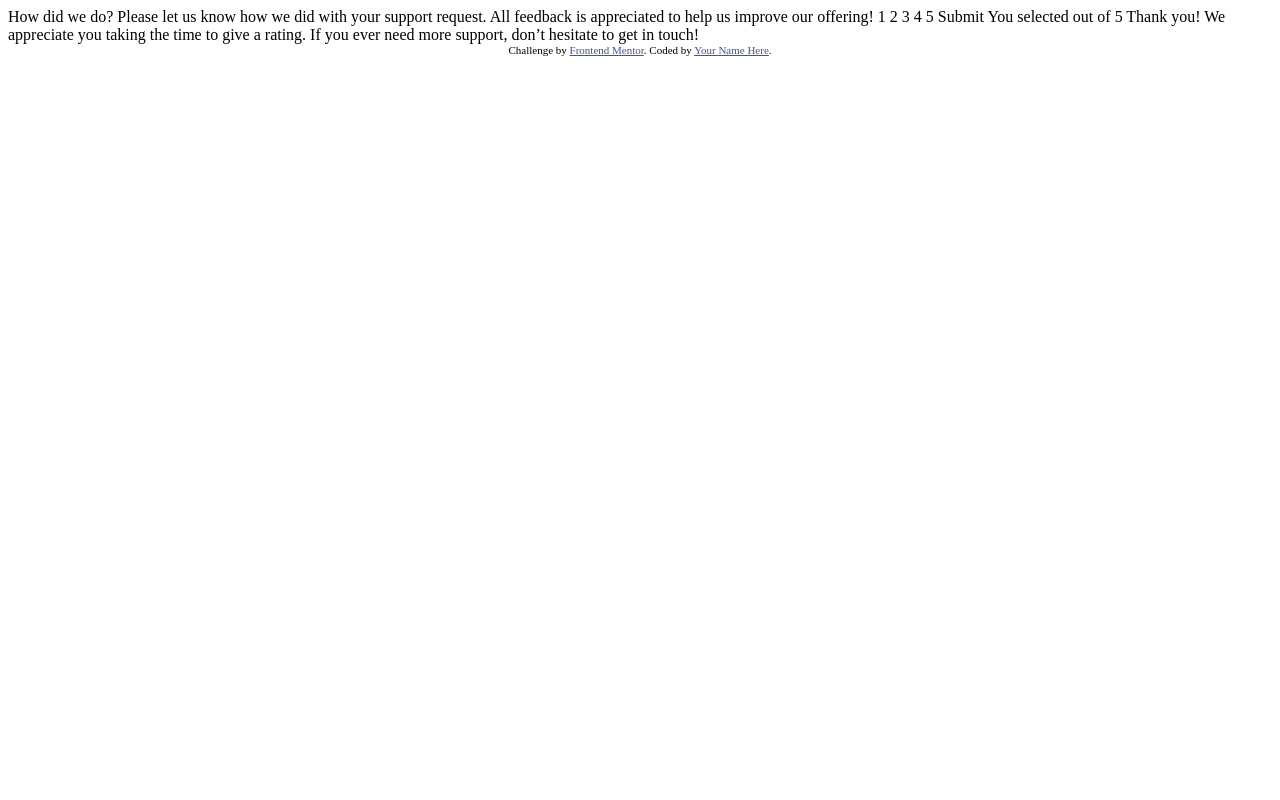
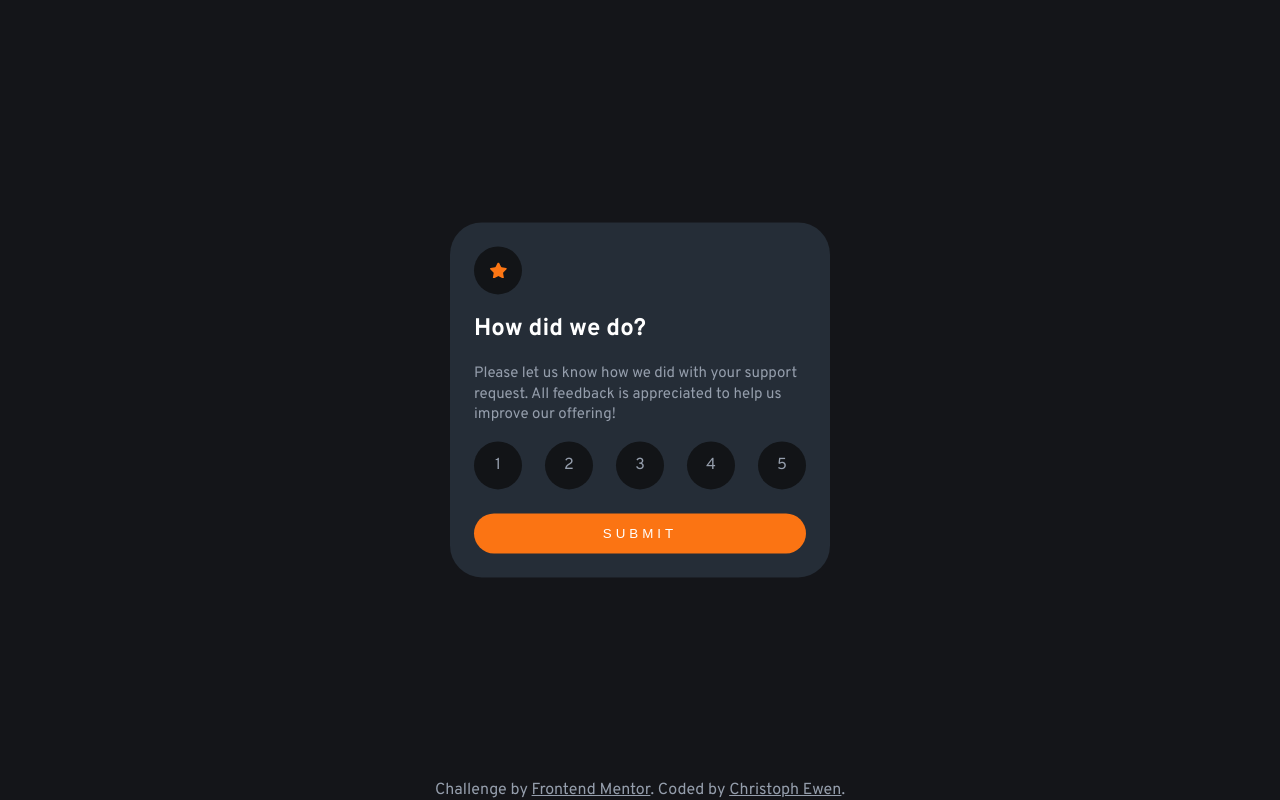
Before and after one commit to reherz87/interactive-rating-component-main, a plain HTML site: page index.html in a window 1280 px wide. Drawn offline with Linux system fonts and the light colour scheme.

Commit message:
First Card Design

```diff
--- a/index.html
+++ b/index.html
@@ -1,49 +1,64 @@
 <!DOCTYPE html>
 <html lang="en">
   <head>
-  <meta charset="UTF-8">
-  <meta name="viewport" content="width=device-width, initial-scale=1.0"> <!-- displays site properly based on user's device -->
+    <meta charset="UTF-8" />
+    <meta name="viewport" content="width=device-width, initial-scale=1.0" />
+    <!-- displays site properly based on user's device -->
 
-  <link rel="icon" type="image/png" sizes="32x32" href="./images/favicon-32x32.png">
+    <link
+      rel="icon"
+      type="image/png"
+      sizes="32x32"
+      href="./images/favicon-32x32.png"
+    />
+    <link rel="preconnect" href="https://fonts.googleapis.com" />
+    <link rel="preconnect" href="https://fonts.gstatic.com" crossorigin />
+    <link
+      href="https://fonts.googleapis.com/css2?family=Overpass:wght@400;700&family=Source+Sans+Pro&display=swap"
+      rel="stylesheet"
+    />
+    <link rel="stylesheet" href="styles.css" />
 
     <title>Frontend Mentor | Interactive rating component</title>
-
-  <!-- Feel free to remove these styles or customise in your own stylesheet 👍 -->
-  <style>
-    .attribution { font-size: 11px; text-align: center; }
-    .attribution a { color: hsl(228, 45%, 44%); }
-  </style>
   </head>
   <body>
-
     <!-- Rating state start -->
-
-  How did we do?
-
-  Please let us know how we did with your support request. All feedback is appreciated
-  to help us improve our offering!
-
-  1 2 3 4 5
-
-  Submit
-
+    <main class="card">
+      <div class="circle"><img src="/images/icon-star.svg" alt="Star" /></div>
+      <h2>How did we do?</h2>
+      <p>
+        Please let us know how we did with your support request. All feedback is
+        appreciated to help us improve our offering!
+      </p>
+      <div class="container__rating">
+        <div class="circle">1</div>
+        <div class="circle">2</div>
+        <div class="circle">3</div>
+        <div class="circle">4</div>
+        <div class="circle">5</div>
+      </div>
+      <button>Submit</button>
+    </main>
     <!-- Rating state end -->
 
     <!-- Thank you state start -->
 
-  You selected <!-- Add rating here --> out of 5
-
-  Thank you!
-
-  We appreciate you taking the time to give a rating. If you ever need more support,
-  don’t hesitate to get in touch!
+    <!-- You selected -->
+    <!-- Add rating here -->
+    <!-- out of 5 Thank you! We appreciate you taking the time to give a rating. If
+    you ever need more support, don’t hesitate to get in touch! -->
 
     <!-- Thank you state end -->
 
+    <footer>
+      <div class="attribution">
+        Challenge by
+        <a href="https://www.frontendmentor.io?ref=challenge" target="_blank"
+          >Frontend Mentor</a
+        >. Coded by <a href="#">Christoph Ewen</a>.
+      </div>
+    </footer>
 
-  <div class="attribution">
-    Challenge by <a href="https://www.frontendmentor.io?ref=challenge" target="_blank">Frontend Mentor</a>.
-    Coded by <a href="#">Your Name Here</a>.
-  </div>
+    <script></script>
   </body>
 </html>
--- /dev/null
+++ b/styles.css
@@ -0,0 +1,87 @@
+:root {
+  --orange: hsl(25, 97%, 53%);
+  --white: hsl(0, 0%, 100%);
+  --light-grey: hsl(217, 12%, 63%);
+  --medium-grey: hsl(216, 12%, 54%);
+  --dark-blue: hsl(213, 19%, 18%);
+  --very-dark-blue: hsl(216, 12%, 8%);
+  --cirle: #141519;
+}
+
+html {
+  box-sizing: border-box;
+  font-size: 100%;
+}
+
+*,
+*::before,
+*::after {
+  box-sizing: inherit;
+}
+
+body {
+  margin: 0;
+  background-color: var(--cirle);
+  font-family: "Overpass", sans-serif;
+  color: var(--light-grey);
+}
+
+a {
+  color: var(--light-grey);
+}
+
+h2 {
+  color: var(--white);
+}
+
+p {
+  font-size: 0.9375rem;
+  line-height: 1.3rem;
+}
+
+button {
+  width: 100%;
+  height: 2.5rem;
+  background-color: var(--orange);
+  color: var(--white);
+  border: none;
+  border-radius: 100px 100px 100px 100px;
+  text-transform: uppercase;
+  letter-spacing: 0.25rem;
+}
+
+footer {
+  position: absolute;
+  bottom: 0;
+  width: 100%;
+  text-align: center;
+}
+
+.card {
+  margin: 0;
+  position: absolute;
+  top: 50%;
+  left: 50%;
+  -ms-transform: translate(-50%, -50%);
+  transform: translate(-50%, -50%);
+  background-color: var(--dark-blue);
+  width: 380px;
+  padding: 1.5rem;
+  border-radius: 2rem;
+}
+
+.container__rating {
+  display: flex;
+  justify-content: space-between;
+  margin-bottom: 1.5rem;
+}
+
+.circle {
+  display: flex;
+  align-items: center;
+  justify-content: center;
+  width: 3rem;
+  height: 3rem;
+  background-color: var(--very-dark-blue);
+  border-radius: 50%;
+}
```
Lines whose indentation alone changed are shown as unchanged.
